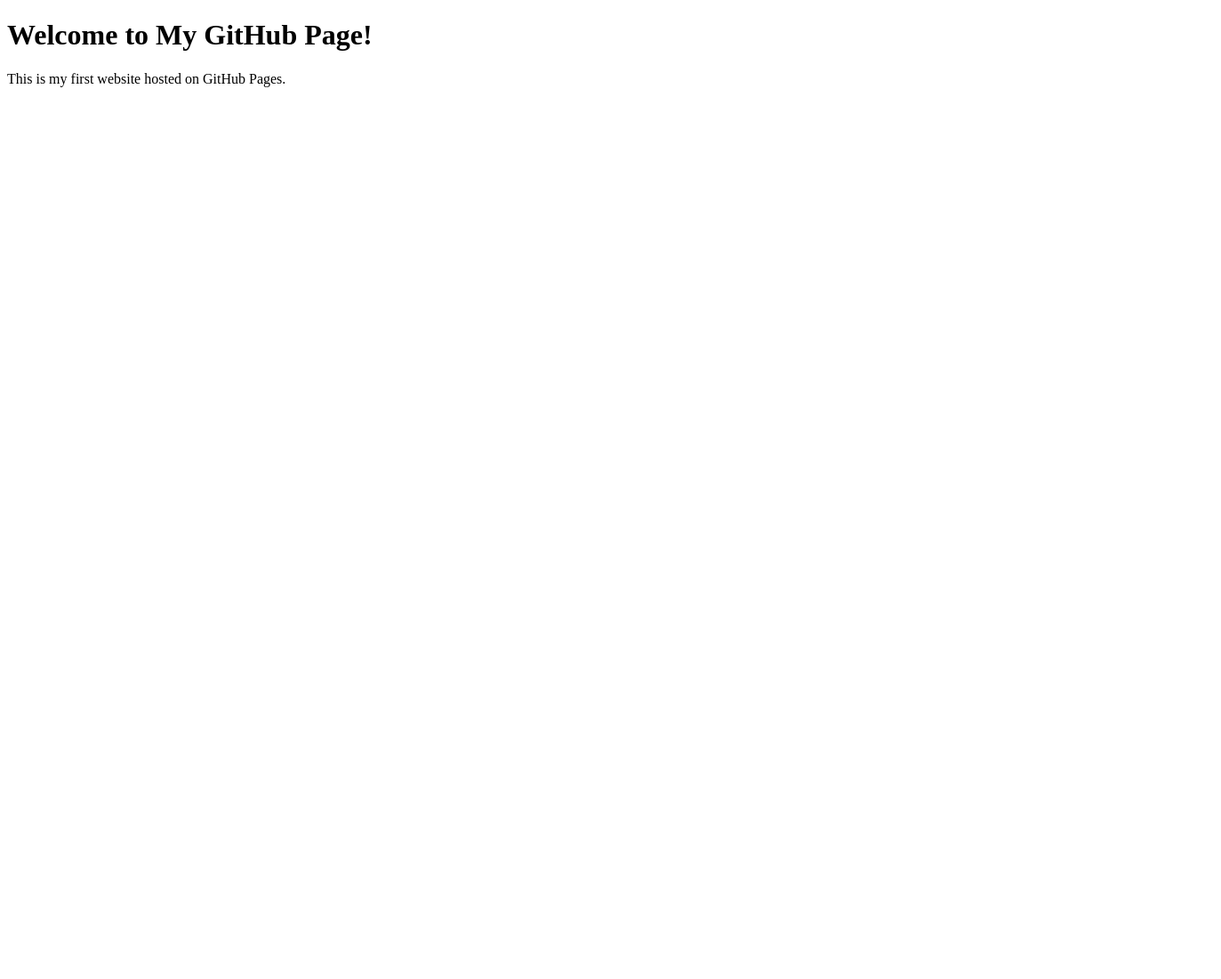
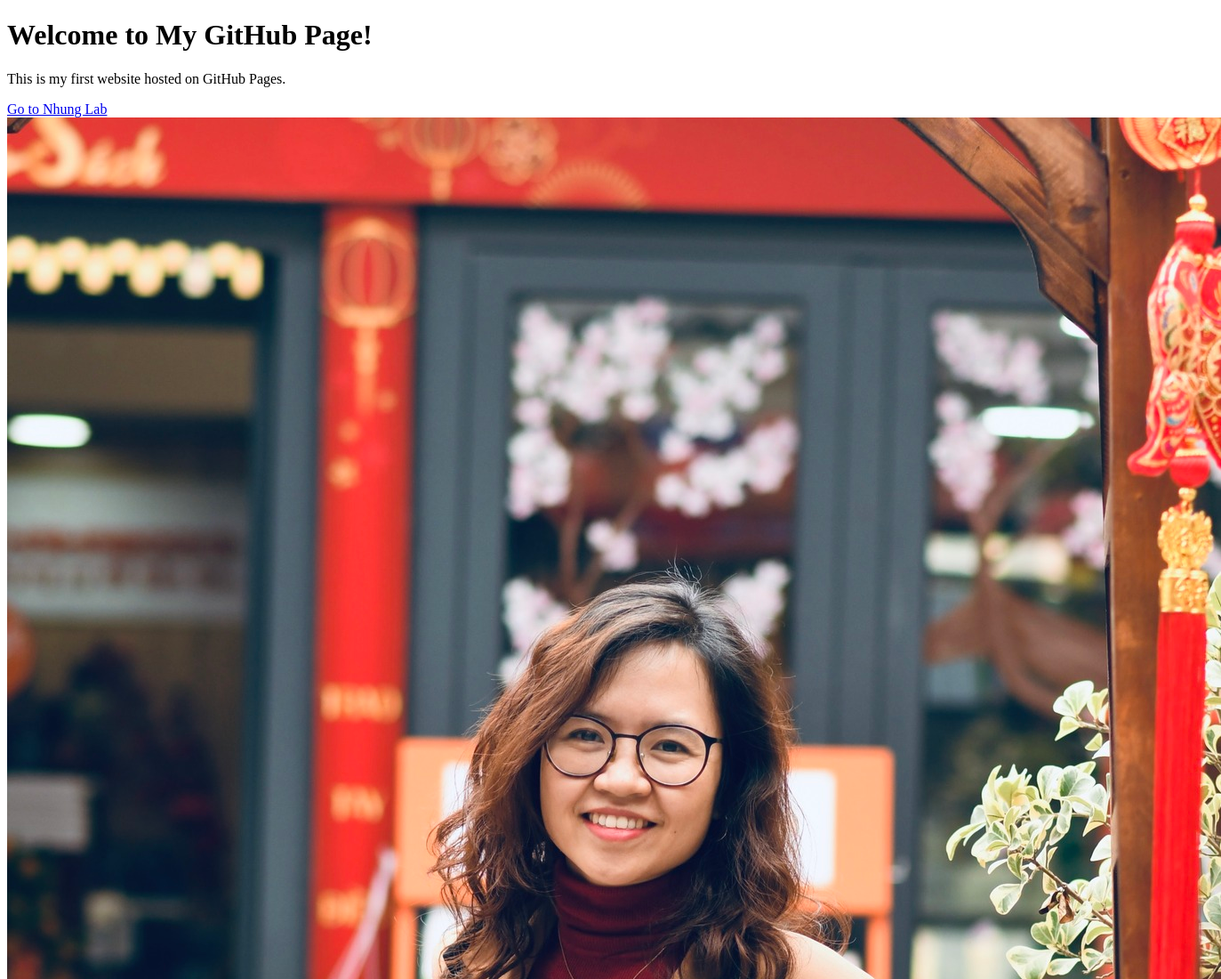
Before and after one commit to PTD13203/nhunglelaboratory, a plain HTML site: page index.html in a window 1280 px wide. Shown: the top 1100 px of the page at 89% size, 1373 px wide, since content can reach past the window. Before the commit the page ends 800 px from the top, so only its background shows below. Drawn offline with Linux system fonts and the light colour scheme.

Commit message:
index.html

```diff
--- a/index.html
+++ b/index.html
@@ -3,10 +3,13 @@
 <head>
     <meta charset="UTF-8">
     <meta name="viewport" content="width=device-width, initial-scale=1.0">
-    <title>My Website</title>
+    <title>My GitHub Page</title>
 </head>
 <body>
     <h1>Welcome to My GitHub Page!</h1>
     <p>This is my first website hosted on GitHub Pages.</p>
+    <a href="nhunglelab.html">Go to Nhung Lab</a>
+    <br>
+    <img src="web.jpg" alt="Web Image">
 </body>
 </html>
```
